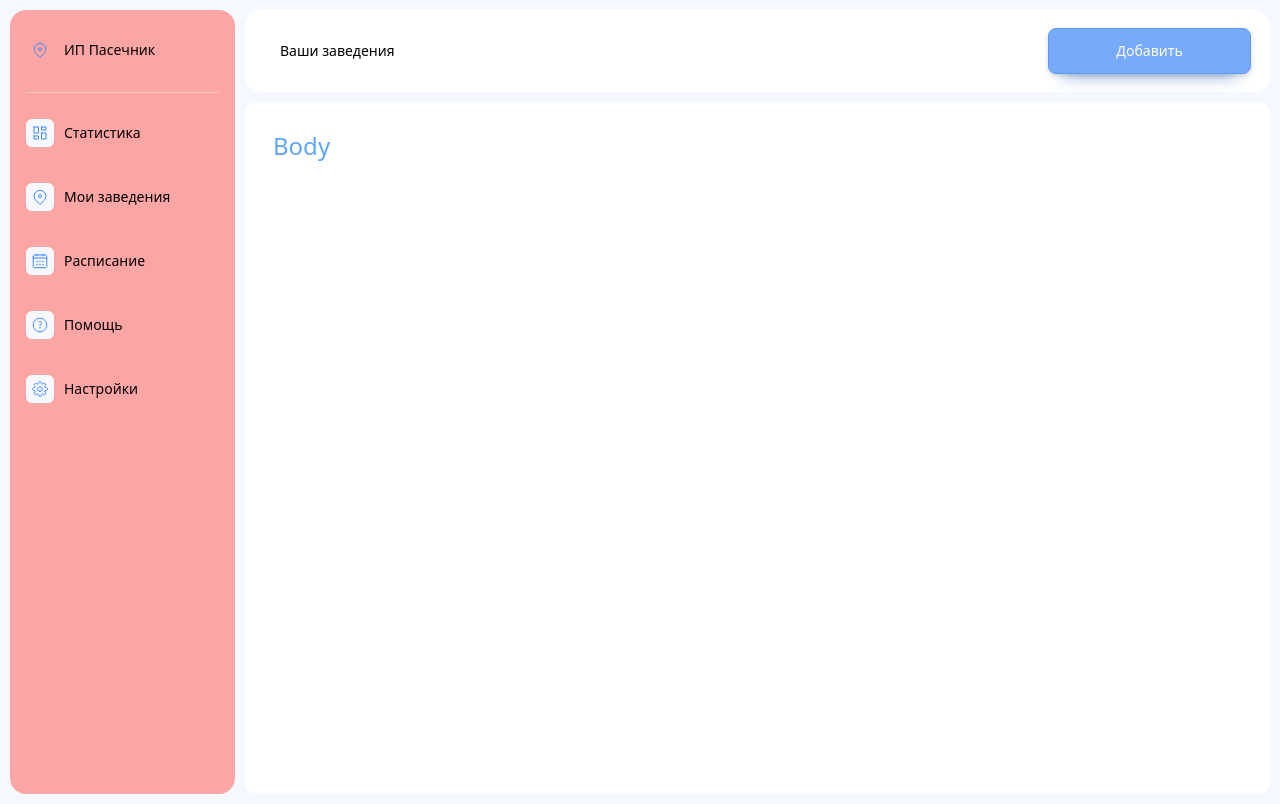
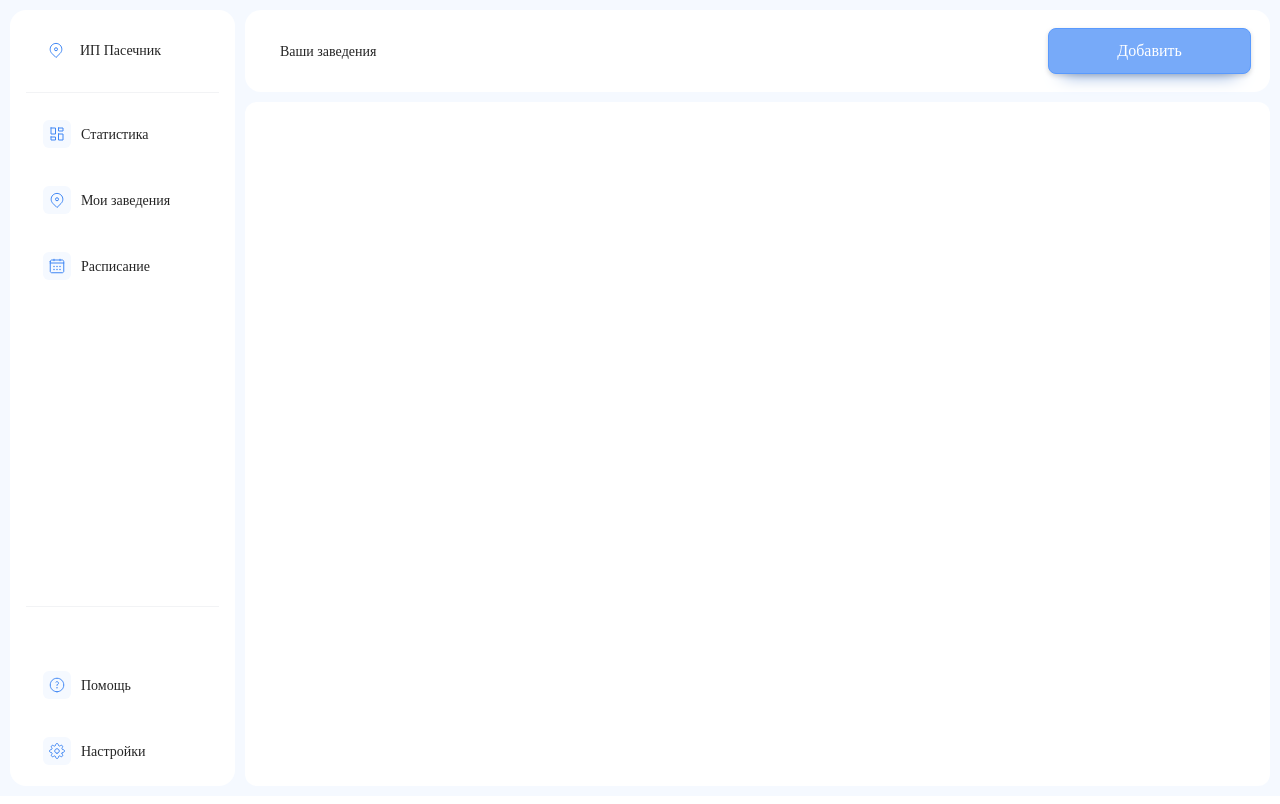
Before and after one commit to furqatnasridinov/admin_panel_react, a React (Create React App) app: page / in a window 1280 px wide. Built offline with nearby package versions, Linux system fonts and the light colour scheme.

Commit message:
main page components

```diff
--- /dev/null
+++ b/src/components/sidebar.jsx
@@ -0,0 +1,93 @@
+import React from 'react'
+import statsLogo from "../assets/svg/statictics.svg"
+import locationIcon from "../assets/svg/location.svg"
+import calendarLogo from "../assets/svg/calendar.svg"
+import settingsLogo from "../assets/svg/settings.svg"
+import questionLogo from "../assets/svg/question.svg"
+
+const Sidebar = () => {
+    return (
+        <div className="w-[225px] h-[97vh] pb-[10px] bg-white rounded-[16px] flex flex-col">
+
+            {/* Название ИП */}
+            <div className="mt-[16px]  py-[10px] px-[16px] flex flex-row gap-[10px] items-center mx-[16px]">
+
+                <div className="p-[5px] rounded-[6px] ">
+                    <img src={locationIcon} alt="" />
+                </div>
+
+                <div className="text-[14px] font-normal">ИП Пасечник</div>
+            </div>
+
+            <div className="mt-[18px] px-[16px] opacity-50">
+                <hr />
+            </div>
+
+
+            <div className="flex flex-col justify-between flex-grow">
+                {/* Первые три элемена */}
+                <div className="flex flex-col">
+
+                    <div className="sidebar_section">
+
+                        <div className="bg-bg-color p-[5px] rounded-[6px] ">
+                            <img src={statsLogo} alt="" />
+                        </div>
+                        <div className="text-[14px] font-normal">Статистика</div>
+
+                    </div>
+
+                    <div className="sidebar_section">
+
+                        <div className="bg-bg-color p-[5px] rounded-[6px] ">
+                            <img src={locationIcon} alt="" />
+                        </div>
+                        <div className="text-[14px] font-normal">Мои заведения</div>
+
+                    </div>
+
+                    <div className="sidebar_section">
+
+                        <div className="bg-bg-color p-[5px] rounded-[6px] ">
+                            <img src={calendarLogo} alt="" />
+                        </div>
+                        <div className="text-[14px] font-normal">Расписание</div>
+
+                    </div>
+                </div>
+
+                {/* Две нижние блоки */}
+
+                <div className="flex flex-col">
+                    <div className=" mb-[37px] px-[16px] opacity-50">
+                        <hr />
+                    </div>
+
+                    <div className="sidebar_section">
+
+                        <div className="bg-bg-color p-[5px] rounded-[6px] ">
+                            <img src={questionLogo} alt="" />
+                        </div>
+                        <div className="text-[14px] font-normal">Помощь</div>
+
+                    </div>
+
+                    <div className="sidebar_section">
+
+                        <div className="bg-bg-color p-[5px] rounded-[6px] ">
+                            <img src={settingsLogo} alt="" />
+                        </div>
+                        <div className="text-[14px] font-normal">Настройки</div>
+
+                    </div>
+
+                </div>
+
+            </div>
+
+
+        </div>
+    )
+}
+
+export default Sidebar
--- a/src/index.css
+++ b/src/index.css
@@ -6,7 +6,42 @@
     margin: 0;
     padding: 0;
     box-sizing: border-box;
+    font-family: Raleway;
+    color: rgba(37, 37, 37, 1);
+    font-variant-numeric: lining-nums proportional-nums;
 }
-.shadow-custom {
+
+.shadowed_button {
     box-shadow: 0px 2px 5px 0px rgba(0, 0, 0, 0.15), 0px 15px 18px -15px #6D96D4;
-  }
+    border-radius: 8px;
+    border-width: 1px;
+    border-color: rgba(89, 154, 254, 1);
+    --tw-text-opacity: 1;
+    color: rgb(255 255 255 / var(--tw-text-opacity));
+    background-color: rgba(119, 170, 249, 1);
+}
+
+.shadowed_button:hover {
+    background-color: rgba(89, 154, 254, 1);
+}
+
+.sidebar_section {
+    margin-top: 16px;
+    display: flex;
+    flex-direction: row;
+    gap: 10px;
+    align-items: center;
+    padding-left: 16px;
+    padding-right: 16px;
+    padding-top: 10px;
+    padding-bottom: 10px;
+    margin-left: 16px;
+    margin-right: 16px;
+    border-radius: 8px;
+    border: 1px solid transparent;
+    transition: border-color 0.3s ease;
+}
+
+.sidebar_section:hover {
+    border: 1px solid rgba(89, 154, 254, 1);
+}
--- a/src/pages/main_page/main_page.jsx
+++ b/src/pages/main_page/main_page.jsx
@@ -1,110 +1,21 @@
+import Sidebar from "../../components/sidebar";
 import "../../index.css"
-import statsLogo from "../../assets/svg/statictics.svg"
-import locationIcon from "../../assets/svg/location.svg"
-import calendarLogo from "../../assets/svg/calendar.svg"
-import settingsLogo from "../../assets/svg/settings.svg"
-import questionLogo from "../../assets/svg/question.svg"
+import MainBody from "./views/main_body";
+import MainHeader from "./views/main_header";
 
 function MainPage() {
     return (
         <div className="flex flex-row bg-bg-color p-[10px]">
 
-            <div className="w-[225px] h-[98vh]  bg-red-300 rounded-[16px] flex flex-col">
-
-
-                <div className="  mt-[16px]  py-[10px] px-[16px] flex flex-row gap-[10px] items-center">
-
-                    <div className="p-[5px] rounded-[6px] ">
-                        <img src={locationIcon} alt="" />
-                    </div>
-
-                    <div className="text-black text-sm">ИП Пасечник</div>
-                </div>
-
-                <div className="mt-[18px] px-[16px] opacity-50">
-                    <hr />
-                </div>
-
-
-                <div className="flex flex-col  justify-between">
-
-                    <div className="flex flex-col">
-
-                        <div className="mt-[16px] flex flex-row gap-[10px] items-center px-[16px] py-[10px]">
-
-                            <div className="bg-bg-color p-[5px] rounded-[6px] ">
-                                <img src={statsLogo} alt="" />
-                            </div>
-                            <div className="text-sm">Статистика</div>
-
-                        </div>
-
-                        <div className="mt-[16px] flex flex-row gap-[10px] items-center px-[16px] py-[10px]">
-
-                            <div className="bg-bg-color p-[5px] rounded-[6px] ">
-                                <img src={locationIcon} alt="" />
-                            </div>
-                            <div className="text-sm">Мои заведения</div>
-
-                        </div>
-
-                        <div className="mt-[16px] flex flex-row gap-[10px] items-center px-[16px] py-[10px]">
-
-                            <div className="bg-bg-color p-[5px] rounded-[6px] ">
-                                <img src={calendarLogo} alt="" />
-                            </div>
-                            <div className="text-sm">Расписание</div>
-
-                        </div>
-                    </div>
-
-
-                    <div className="flex flex-col">
-
-                        <div className="mt-[16px] flex flex-row gap-[10px] items-center px-[16px] py-[10px]">
-
-                            <div className="bg-bg-color p-[5px] rounded-[6px] ">
-                                <img src={questionLogo} alt="" />
-                            </div>
-                            <div className="text-sm">Помощь</div>
-
-                        </div>
-
-                        <div className="mt-[16px] flex flex-row gap-[10px] items-center px-[16px] py-[10px]">
-
-                            <div className="bg-bg-color p-[5px] rounded-[6px] ">
-                                <img src={settingsLogo} alt="" />
-                            </div>
-                            <div className="text-sm">Настройки</div>
-
-                        </div>
-
-                    </div>
-
-                </div>
-
-
-            </div>
-
-
+            <Sidebar />
 
             <div className="flex flex-col flex-1 pl-[10px] gap-[10px]">
 
-                <div className="pl-[35px] pr-[19px] py-[18px] bg-white flex justify-between items-center rounded-[16px] ">
+                <MainHeader />
 
-                    <div className="text-black text-sm">Ваши заведения</div>
+                <MainBody />
 
-                    <button className="w-[203px] h-[46px]  rounded-[8px] border-[1px] border-blue-border text-white bg-button-color shadow-custom">
-                        <div className="text-white text-sm">Добавить</div>
-                    </button>
 
-                </div>
-
-                <div className="p-7 text-2xl text-blue-400 bg-white h-full rounded-xl">
-
-                    <h1>Body</h1>
-
-                </div>
             </div>
 
         </div>
--- /dev/null
+++ b/src/pages/main_page/views/main_body.jsx
@@ -0,0 +1,13 @@
+import React from 'react'
+
+const MainBody = () => {
+    return (
+        <div className="p-7 text-2xl text-blue-400 bg-white h-full rounded-xl">
+
+            {/* <h1>Body</h1> */}
+
+        </div>
+    )
+}
+
+export default MainBody
--- /dev/null
+++ b/src/pages/main_page/views/main_header.jsx
@@ -0,0 +1,17 @@
+import React from 'react'
+
+const MainHeader = () => {
+    return (
+        <div className="pl-[35px] pr-[19px] py-[18px] bg-white flex justify-between items-center rounded-[16px] ">
+
+            <div className="text-[14px] font-normal">Ваши заведения</div>
+
+            <button className="w-[203px] h-[46px] shadowed_button">
+                <div className="text-white text-[16px] font-semibold,">Добавить</div>
+            </button>
+
+        </div>
+    )
+}
+
+export default MainHeader
```
